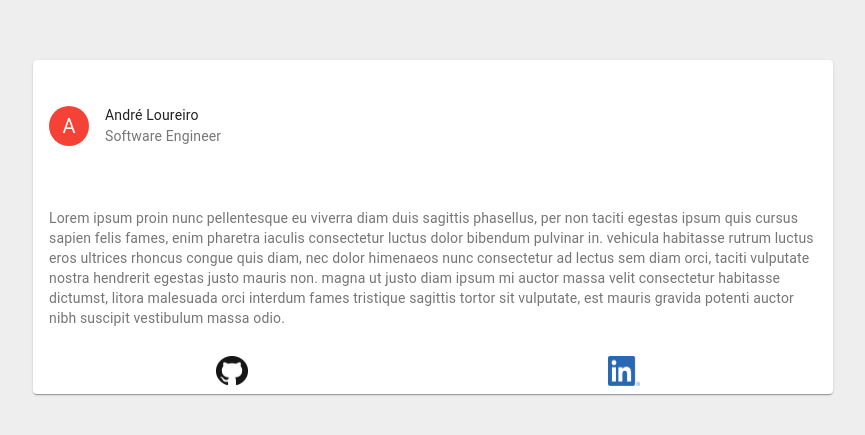
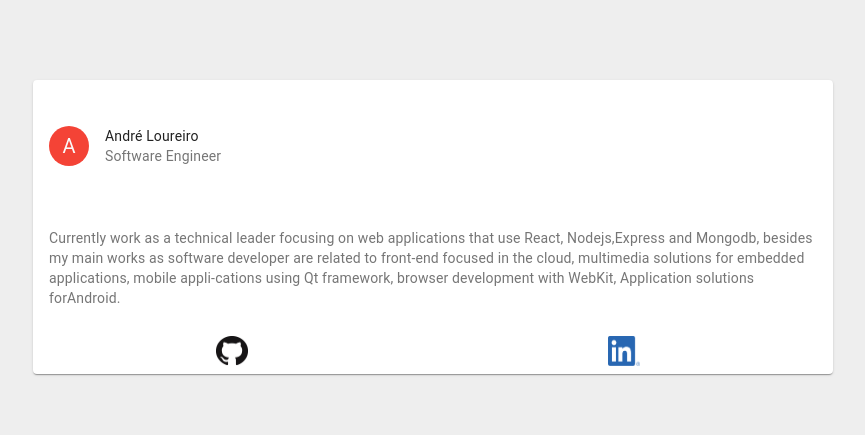
Before and after one commit to alvloureiro/alvloureiro.github.io, a React (Create React App) app: page / in a window 1280 px wide. Shown: the part 181-616 px from the top of the page, without its empty margins (207-1072 px from the left). Built offline with nearby package versions, Linux system fonts and the light colour scheme.

Commit message:
[Refact] Add more styles, besides add description
Signed-off-by: André Loureiro <loureiro.andrew@gmail.com>

```diff
--- a/src/App.tsx
+++ b/src/App.tsx
@@ -54,34 +54,31 @@ function App() {
     <Grid
       spacing={0}
       container
-      justify="center"
-      alignItems="center"
-      direction="column"
+      justify='center'
+      alignItems='center'
+      direction='column'
       style={{ minHeight: '100vh' }}
     >
       <Grid item>
         <Card className={classes.card}>
           <CardHeader
             avatar={
-              <Avatar aria-label="abreviation" className={classes.avatar}>
+              <Avatar aria-label='abreviation' className={classes.avatar}>
                 A
               </Avatar>
             }
-            title="André Loureiro"
-            subheader="Software Engineer"
+            title='André Loureiro'
+            subheader='Software Engineer'
             style={{ minHeight: 100 }}
           />
 
           <CardContent style={{ textAlign: 'start' }}>
-            <Typography color="textSecondary" gutterBottom variant="body2" component="p">
-              Lorem ipsum proin nunc pellentesque eu viverra diam duis sagittis phasellus, per non
-              taciti egestas ipsum quis cursus sapien felis fames, enim pharetra iaculis consectetur
-              luctus dolor bibendum pulvinar in. vehicula habitasse rutrum luctus eros ultrices
-              rhoncus congue quis diam, nec dolor himenaeos nunc consectetur ad lectus sem diam
-              orci, taciti vulputate nostra hendrerit egestas justo mauris non. magna ut justo diam
-              ipsum mi auctor massa velit consectetur habitasse dictumst, litora malesuada orci
-              interdum fames tristique sagittis tortor sit vulputate, est mauris gravida potenti
-              auctor nibh suscipit vestibulum massa odio.
+            <Typography color='textSecondary' gutterBottom variant='body2' component='p'>
+              Currently work as a technical leader focusing on web applications that use React,
+              Nodejs,Express and Mongodb, besides my main works as software developer are related to
+              front-end focused in the cloud, multimedia solutions for embedded applications, mobile
+              appli-cations using Qt framework, browser development with WebKit, Application
+              solutions forAndroid.
             </Typography>
           </CardContent>
           <CardActions disableSpacing>
@@ -94,7 +91,7 @@ function App() {
                 }}
                 onClick={() => window.open(action.url)}
               >
-                <img alt="github" className={classes.image} src={action.img} />
+                <img alt='github' className={classes.image} src={action.img} />
               </ButtonBase>
             ))}
           </CardActions>
```
